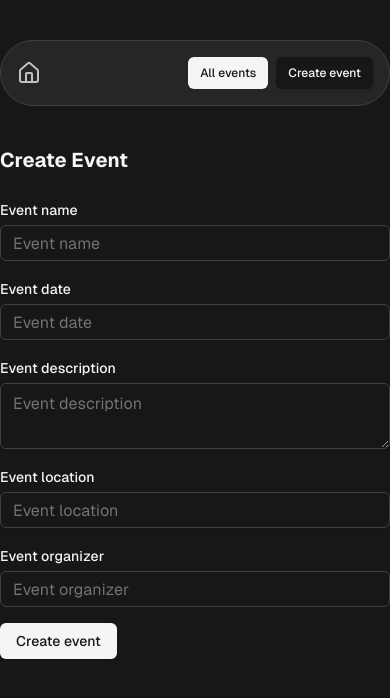
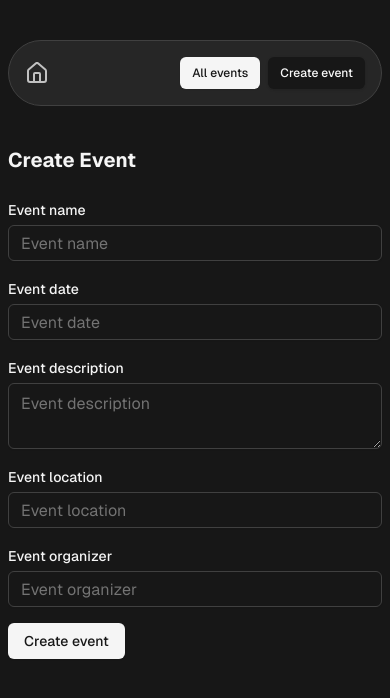
Before and after one commit to SankThomas/convex-events-yt, a Next.js app: page /create-event in a window 390 px wide. Shown: the top 698 px of the page. Built offline with nearby package versions, Linux system fonts and the light colour scheme; no server answers.

Commit message:
add padding on the left and right

```diff
--- a/src/app/create-event/page.tsx
+++ b/src/app/create-event/page.tsx
@@ -40,7 +40,7 @@ export default function CreateEvent() {
   }
 
   return (
-    <div className="mx-auto mt-10 max-w-3xl">
+    <div className="mx-auto mt-10 max-w-3xl px-2">
       <h2 className="mb-6 text-xl font-bold">Create Event</h2>
       <form onSubmit={handleCreateEvent} className="space-y-4">
         <div className="grid gap-4 sm:grid-cols-2">
--- a/src/components/header.tsx
+++ b/src/components/header.tsx
@@ -20,7 +20,7 @@ export default function Header() {
   const pathname = usePathname();
 
   return (
-    <header className="mx-auto mt-10 flex max-w-4xl flex-wrap items-center justify-between gap-4 rounded-full border border-neutral-700 bg-neutral-800 p-4">
+    <header className="mx-2 mt-10 flex max-w-4xl flex-wrap items-center justify-between gap-4 rounded-full border border-neutral-700 bg-neutral-800 p-4 lg:mx-auto">
       <Link href="/">
         <Home className="size-6 opacity-75 transition hover:opacity-100" />
       </Link>
```
